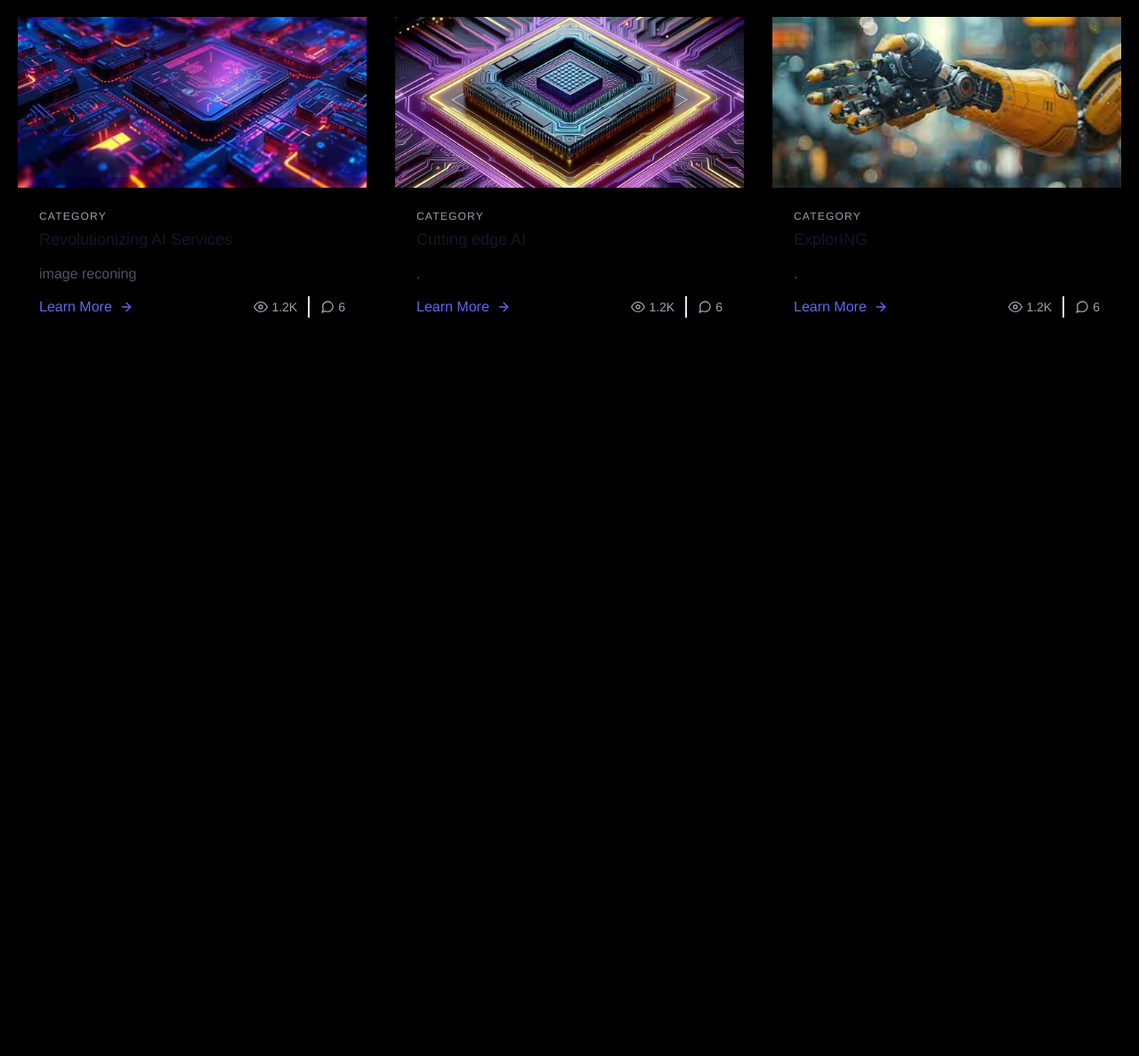
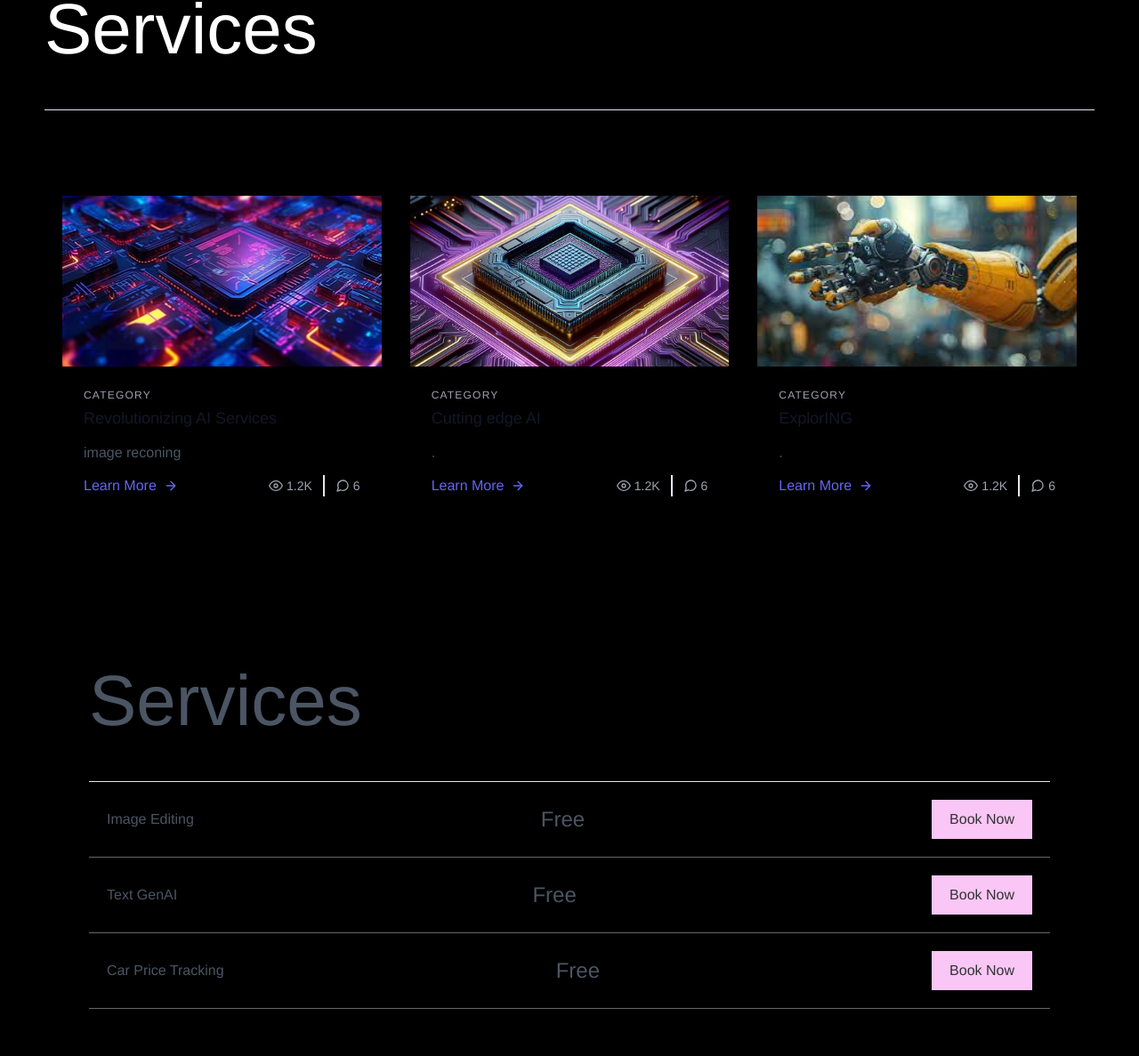
Before and after one commit to anshkarwasra/hackathonFront, a website: page dist/index.html in a window 1280 px wide. Shown: the part 873-2060 px from the top of the page at 89% size. Before the commit the page ends 1350 px from the top, so only its background shows below. Drawn offline with Linux system fonts and the light colour scheme.

Commit message:
2nd change

```diff
--- a/dist/index.html
+++ b/dist/index.html
@@ -6,6 +6,56 @@
     <title>Document</title>
     <link rel="stylesheet" href="style.css" >
     <link rel="stylesheet" href="main.css">
+
+    <style>
+        body {
+            font-family: Arial, sans-serif;
+            background-color: black;
+            color: #fff;
+            margin: 0;
+            padding: 0;
+        }
+        .service-container {
+            padding: 50px;
+        }
+        .service-header {
+            font-size: 5em;
+            margin-bottom: 30px;
+        }
+        .service-items {
+            list-style: none;
+            padding: 0;
+            margin: 0;
+        }
+        .service-row {
+            display: flex;
+            justify-content: space-between;
+            align-items: center;
+            padding: 20px;
+            border-bottom: 1px solid #666;
+        }
+        .service-price {
+            font-size: 1.5em;
+        }
+        .service-book-btn {
+            padding: 10px 20px;
+            background-color: #f9c6f6;
+            color: #333;
+            border: none;
+            cursor: pointer;
+            transition: background-color 0.3s, color 0.3s;
+            font-size: 1em;
+        }
+        .service-book-btn:hover {
+            background-color: red;
+            color: white;
+        }
+
+
+
+
+
+    </style>
 </head>
 <body>
 
@@ -24,10 +74,15 @@
   <!-- Hero Section -->
   <section class="hero">
     <div class="hero-content">
-      <h1>USE US</h1>
+      <h1> Placidux </h1>
       <button class="explore-btn">Explore</button>
     </div>
   </section>
+
+  <div class="service-container">
+    <h1 class="service-header">Services</h1>
+    <hr>
+
 
     <section class="text-gray-600 body-font">
         <div class="container px-5 py-24 mx-auto" id="containerWrapper">
@@ -121,6 +176,31 @@
             </div>
           </div>
         </div>
+
+        <div class="service-container">
+          <h1 class="service-header">Services</h1>
+          <hr>
+          <ul class="service-items">
+              <li class="service-row">
+                  <span>Image Editing</span>
+                  <span class="service-price">Free</span>
+                  <button class="service-book-btn"><a href="/imageedit" >Book Now</a></button>
+              </li>
+              <li class="service-row">
+                  <span>Text GenAI</span>
+                  <span class="service-price">Free</span>
+                  <button class="service-book-btn"><a href="/textgen">Book Now</a></button>
+              </li>
+              <li class="service-row">
+                  <span>Car Price Tracking</span>
+                  <span class="service-price">Free</span>
+                  <button class="service-book-btn"><a href="/carprice">Book Now</a></button>
+              </li>
+          </ul>
+      </div>
+
+
+
       </section>
 </body>
 </html>
--- a/dist/main.css
+++ b/dist/main.css
@@ -23,7 +23,7 @@
   .logo {
     font-size: 24px;
     font-weight: bold;
-    color: #e60000;
+    color: purple;
   }
 
   .nav-links {
@@ -43,7 +43,7 @@
   }
 
   .nav-links a:hover {
-    color: #e60000;
+    color: purple;
   }
 
   /* Hero Section */
```
Also changed, not shown: dist/main.html (+65 -0 lines), 2 other files.
